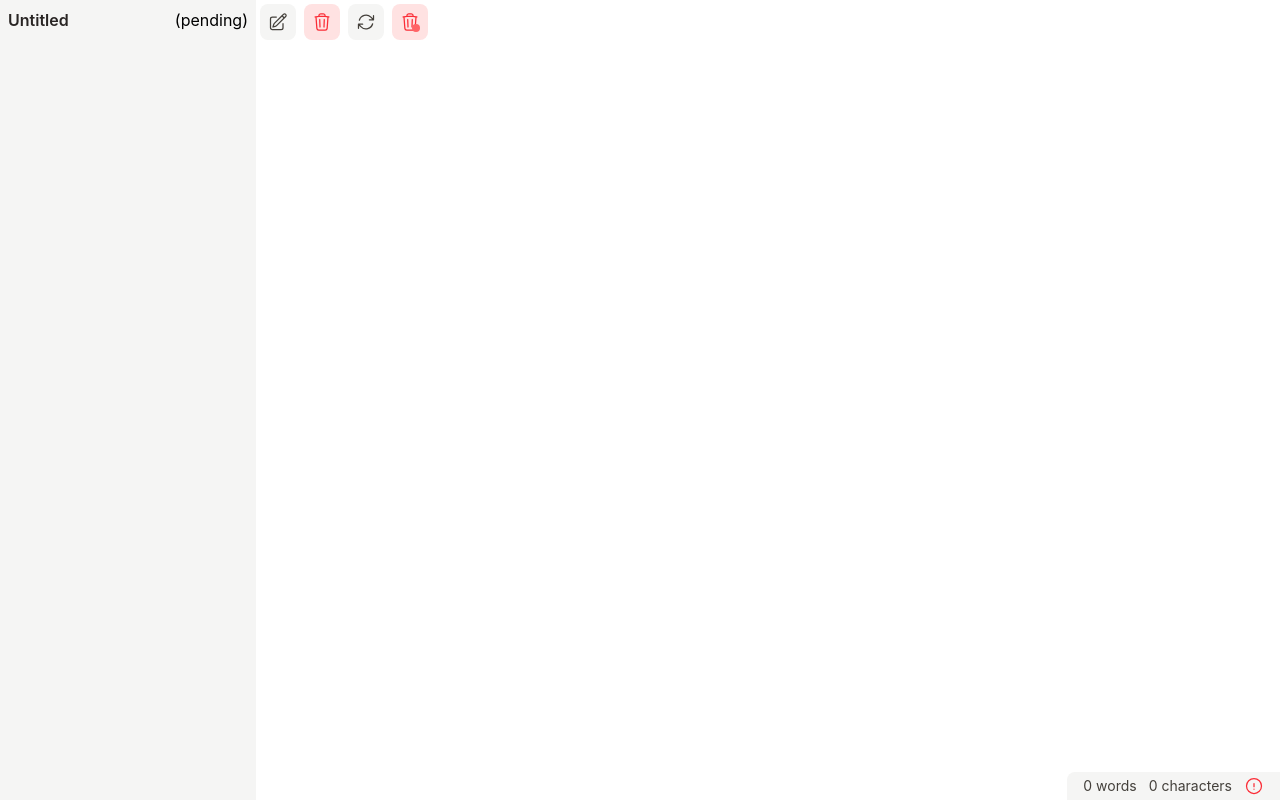
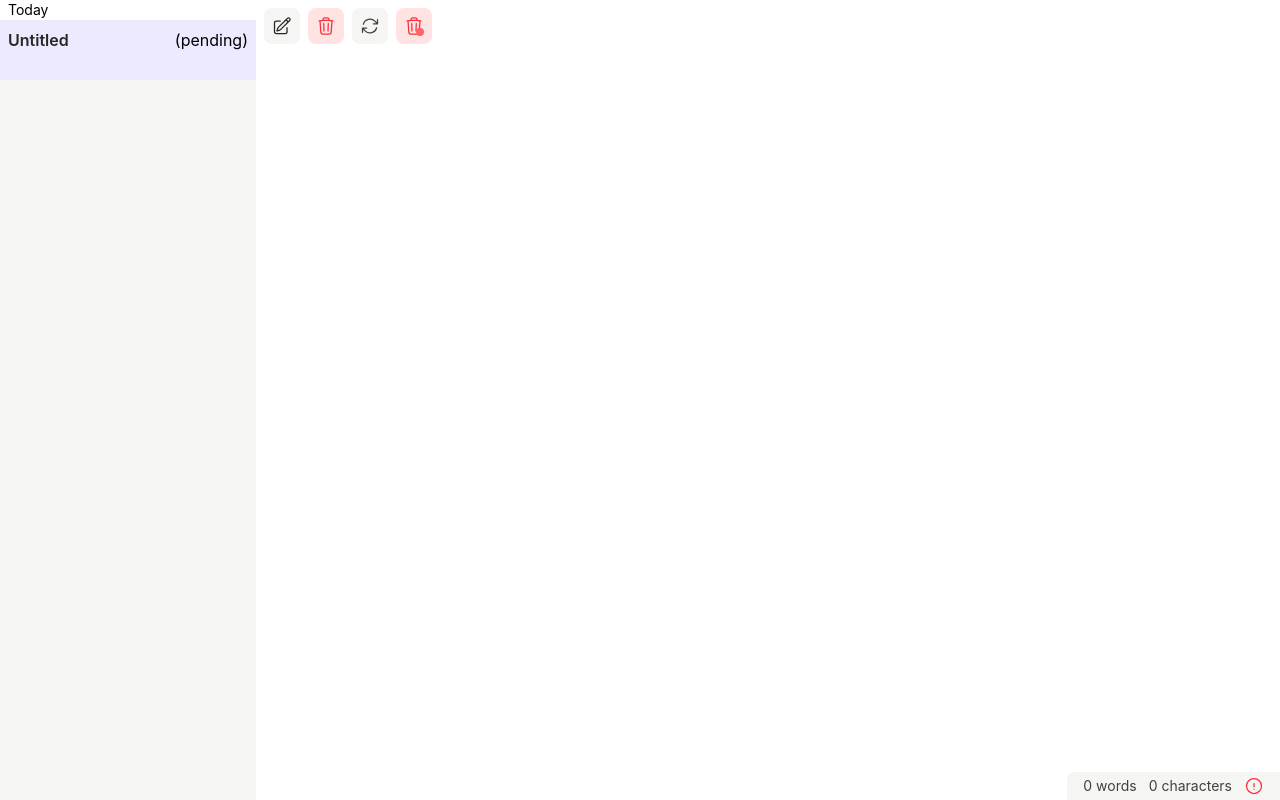
Before and after one commit to xloc/plain-note, a Vue app in the folder src/client/: page / in a window 1280 px wide. Built offline with nearby package versions, Linux system fonts and the light colour scheme; no server answers.

Commit message:
ui: highlight the active note, scroll into view

```diff
--- a/src/client/src/App.vue
+++ b/src/client/src/App.vue
@@ -9,13 +9,37 @@ import {
   TrashIcon,
 } from '@heroicons/vue/24/outline'
 import { useOnline } from '@vueuse/core'
-import { computed, onMounted, watch } from 'vue'
+import { computed, nextTick, onMounted, ref, watch } from 'vue'
 import NoteEditor from './components/NoteEditor.vue'
 import { notePreview, noteTitle, useNotesStore } from './stores/notes'
 
 const notes = useNotesStore()
 const online = useOnline()
+const noteNav = ref<HTMLElement | null>(null)
 const sync = () => void notes.sync()
+const noteSections = computed(() => {
+  const today = new Date()
+  today.setHours(0, 0, 0, 0)
+  const week = new Date(today)
+  week.setDate(today.getDate() - ((today.getDay() + 6) % 7))
+  const month = new Date(today.getFullYear(), today.getMonth(), 1)
+
+  return [
+    { label: 'Today', notes: notes.activeNotes.filter((note) => note.updatedAt >= today.getTime()) },
+    {
+      label: 'This week',
+      notes: notes.activeNotes.filter((note) => note.updatedAt >= week.getTime() && note.updatedAt < today.getTime()),
+    },
+    {
+      label: 'This month',
+      notes: notes.activeNotes.filter((note) => note.updatedAt >= month.getTime() && note.updatedAt < week.getTime()),
+    },
+    {
+      label: 'Older',
+      notes: notes.activeNotes.filter((note) => note.updatedAt < Math.min(month.getTime(), week.getTime())),
+    },
+  ].filter((section) => section.notes.length)
+})
 const wordCount = computed(
   () => notes.selectedNote?.content.match(/[\p{L}\p{N}]+(?:['’.-][\p{L}\p{N}]+)*/gu)?.length ?? 0,
 )
@@ -34,16 +58,27 @@ watch(online, (isOnline) => {
     sync()
   }
 })
+watch(
+  () => notes.selectedNote?.updatedAt,
+  async () => {
+    await nextTick()
+    noteNav.value?.querySelector<HTMLElement>('.bg-violet-100')?.scrollIntoView({ block: 'nearest' })
+  },
+  { flush: 'post' },
+)
 </script>
 
 <template>
   <main class="flex h-screen overflow-hidden">
     <aside class="flex w-64 shrink-0 flex-col bg-stone-100">
       <template v-if="notes.ready">
-        <nav class="flex min-h-0 flex-1 flex-col overflow-y-auto">
+        <nav ref="noteNav" class="flex min-h-0 flex-1 flex-col overflow-y-auto">
+          <section v-for="section in noteSections" :key="section.label">
+            <h2 class="bg-white px-2 text-sm">{{ section.label }}</h2>
             <button
-            class="p-2 text-start hover:bg-violet-100"
-            v-for="note in notes.activeNotes"
+              class="block w-full p-2 text-start hover:bg-violet-100"
+              :class="{ 'bg-violet-100': note.id === notes.selectedId }"
+              v-for="note in section.notes"
               :key="note.id"
               type="button"
               @click="notes.select(note.id)"
@@ -60,16 +95,17 @@ watch(online, (isOnline) => {
                 {{ notePreview(note.content) }}
               </div>
             </button>
+          </section>
         </nav>
       </template>
     </aside>
 
     <template v-if="notes.ready">
       <article class="relative min-w-0 flex-1" v-if="notes.selectedNote">
-        <header class="absolute top-0 right-0 left-0 z-10 m-1 flex items-center justify-between">
+        <header class="absolute top-0 right-0 left-0 z-10 m-2 flex items-center justify-between">
           <div class="flex items-center gap-2">
             <button
-              class="rounded-lg bg-stone-100 p-2 text-stone-700 backdrop-blur-lg hover:bg-stone-100"
+              class="rounded-lg bg-stone-100 p-2 text-stone-800 backdrop-blur-lg hover:bg-stone-100"
               type="button"
               title="New note"
               @click="notes.createNote"
```
Also changed, not shown: 1 other file (tests, documents, lock files or other folders). Lines whose indentation alone changed are shown as unchanged.
